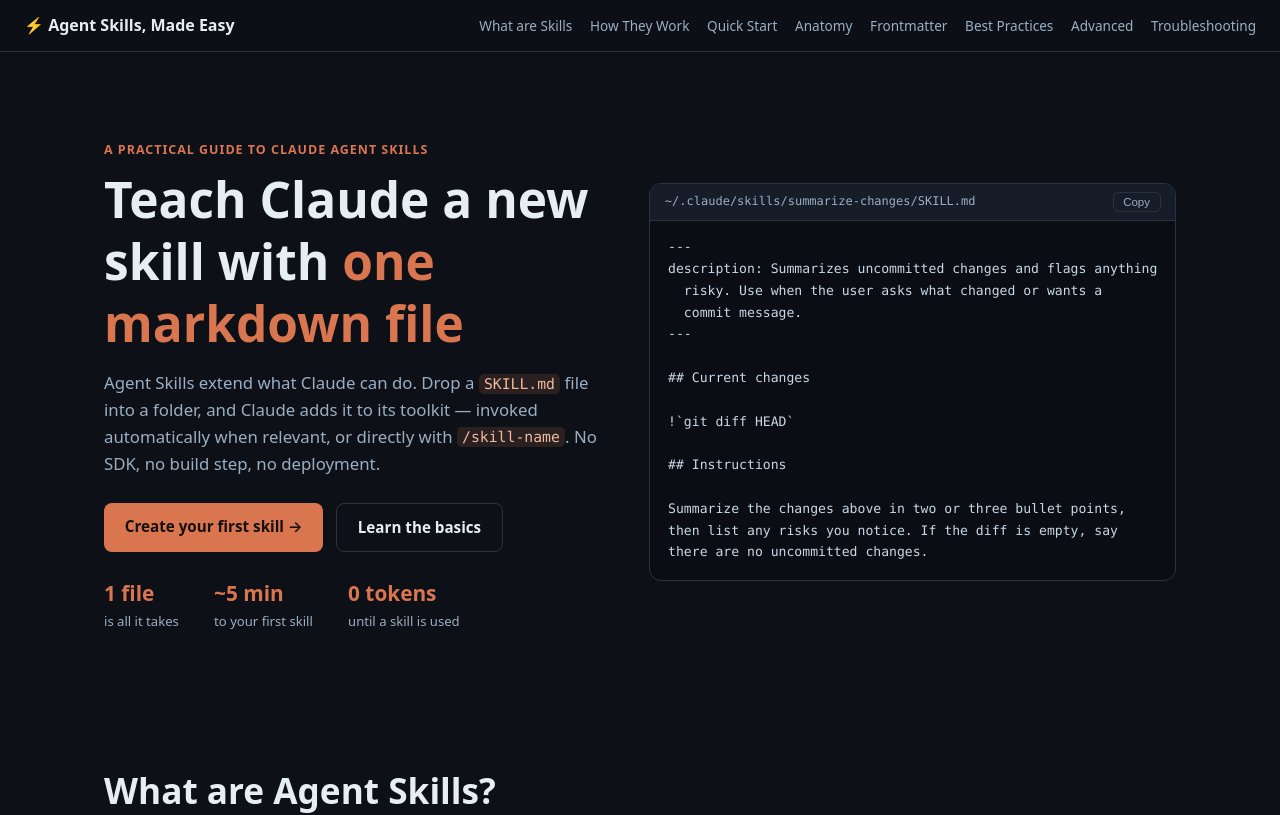
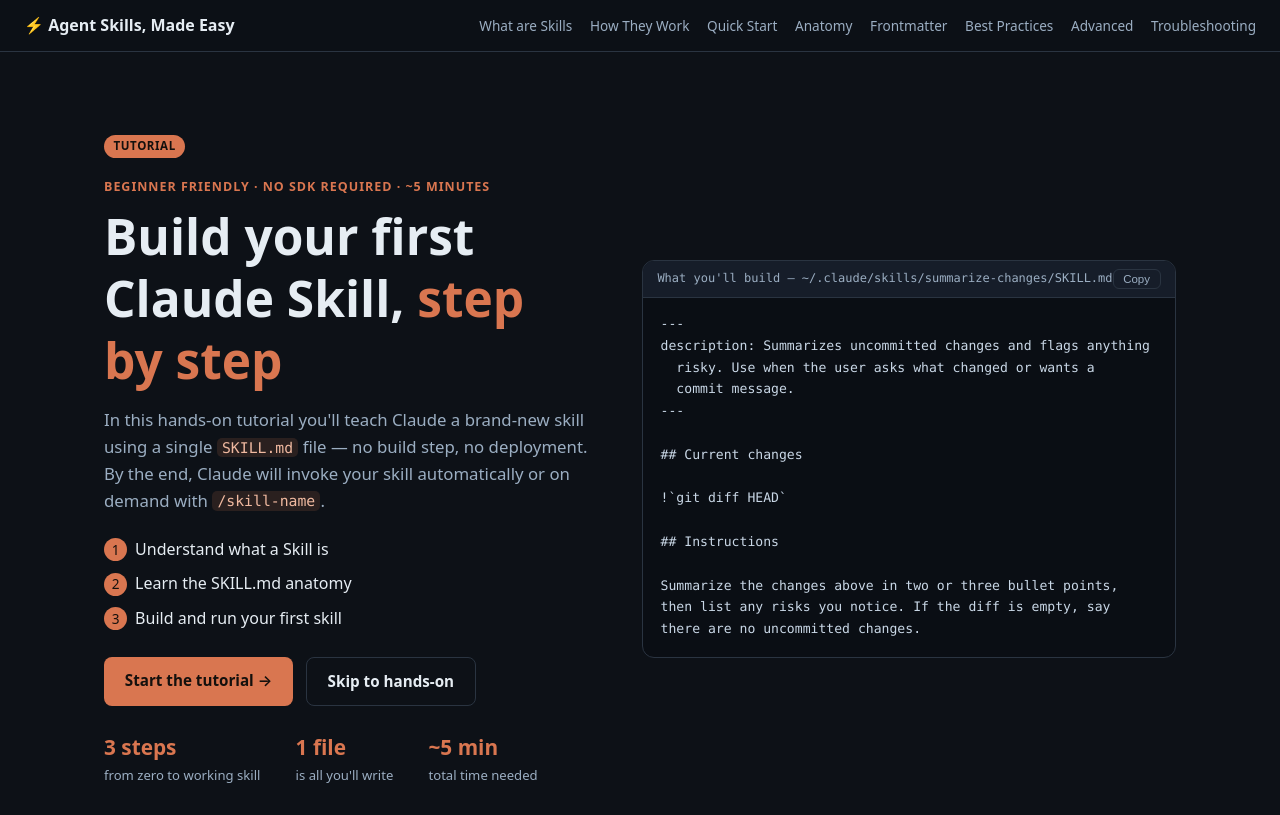
Before and after one commit to knowhalim/examplesite, a React (Vite) app: page / in a window 1280 px wide. Shown: the top 815 px of the page. Built offline with nearby package versions, Linux system fonts and the light colour scheme.

Commit message:
Restyle hero as a step-by-step tutorial intro

```diff
--- a/src/components/Hero.jsx
+++ b/src/components/Hero.jsx
@@ -16,31 +16,48 @@
 then list any risks you notice. If the diff is empty, say
 there are no uncommitted changes.`
 
+const lessonOutline = [
+  { num: 1, label: 'Understand what a Skill is', href: '#what' },
+  { num: 2, label: 'Learn the SKILL.md anatomy', href: '#anatomy' },
+  { num: 3, label: 'Build and run your first skill', href: '#quickstart' },
+]
+
 export default function Hero() {
   return (
     <section className="hero" id="top">
       <div className="hero-text">
-        <p className="hero-eyebrow">A practical guide to Claude Agent Skills</p>
+        <span className="level-badge">Tutorial</span>
+        <p className="hero-eyebrow">Beginner friendly · No SDK required · ~5 minutes</p>
         <h1>
-          Teach Claude a new skill with <span className="accent">one markdown file</span>
+          Build your first Claude Skill, <span className="accent">step by step</span>
         </h1>
         <p className="hero-sub">
-          Agent Skills extend what Claude can do. Drop a <code>SKILL.md</code> file into a
-          folder, and Claude adds it to its toolkit — invoked automatically when relevant,
-          or directly with <code>/skill-name</code>. No SDK, no build step, no deployment.
+          In this hands-on tutorial you'll teach Claude a brand-new skill using a single{' '}
+          <code>SKILL.md</code> file — no build step, no deployment. By the end, Claude
+          will invoke your skill automatically or on demand with <code>/skill-name</code>.
         </p>
+        <ul className="steps" style={{ gap: '0.55rem', margin: '1.4rem 0' }}>
+          {lessonOutline.map((item) => (
+            <li key={item.num} style={{ display: 'flex', alignItems: 'center' }}>
+              <span className="step-num">{item.num}</span>
+              <a href={item.href} style={{ color: 'var(--text)', textDecoration: 'none' }}>
+                {item.label}
+              </a>
+            </li>
+          ))}
+        </ul>
         <div className="hero-actions">
-          <a className="btn btn-primary" href="#quickstart">Create your first skill →</a>
-          <a className="btn btn-ghost" href="#what">Learn the basics</a>
+          <a className="btn btn-primary" href="#what">Start the tutorial →</a>
+          <a className="btn btn-ghost" href="#quickstart">Skip to hands-on</a>
         </div>
         <ul className="hero-stats">
-          <li><strong>1 file</strong><span>is all it takes</span></li>
-          <li><strong>~5 min</strong><span>to your first skill</span></li>
-          <li><strong>0 tokens</strong><span>until a skill is used</span></li>
+          <li><strong>3 steps</strong><span>from zero to working skill</span></li>
+          <li><strong>1 file</strong><span>is all you'll write</span></li>
+          <li><strong>~5 min</strong><span>total time needed</span></li>
         </ul>
       </div>
       <div className="hero-code">
-        <CodeBlock title="~/.claude/skills/summarize-changes/SKILL.md">{heroExample}</CodeBlock>
+        <CodeBlock title="What you'll build — ~/.claude/skills/summarize-changes/SKILL.md">{heroExample}</CodeBlock>
       </div>
     </section>
   )
```
